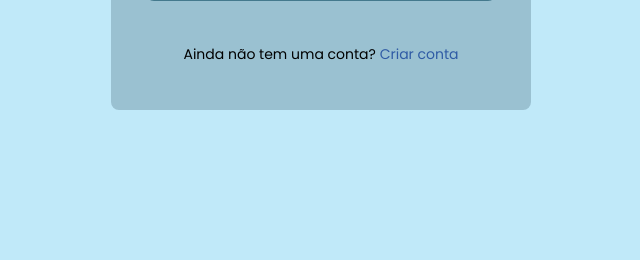
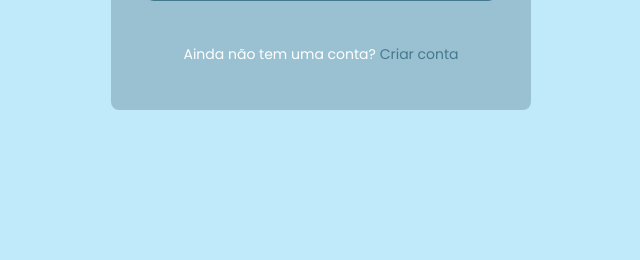
Before and after one commit to magnanimox/Paz-Kids, a PHP site: page /login.html in a window 1280 px wide. Shown: the part 540-800 px from the top of the page, without its empty margins (319-959 px from the left). Run offline with PHP 8.4, Linux system fonts and the light colour scheme.

Commit message:
finish login page style

```diff
--- a/assets/css/style.css
+++ b/assets/css/style.css
@@ -745,14 +745,18 @@ form [type="submit"]:hover {
 }
 
 .login-p {
-    color: #000;
+    color: #fff;
     font-size: 14px;
     margin-top: 43px;
 }
 
 .login-p a {
     text-decoration: none;
-    color: #2f5ba5;
+    color: #44798d;
+}
+
+.login-p a:hover {
+    color: #5395ad;
 }
 
 .login-page {
```
